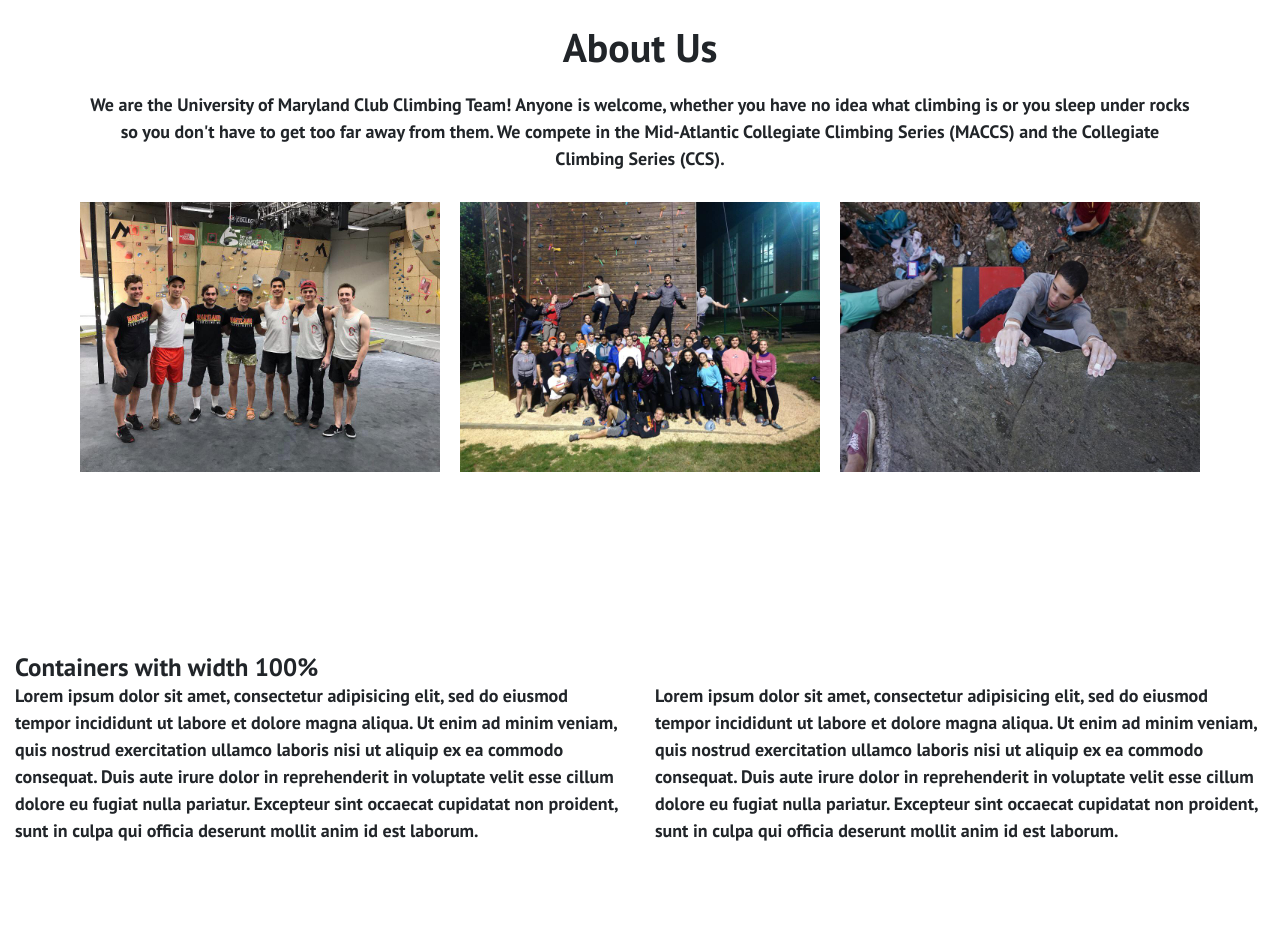
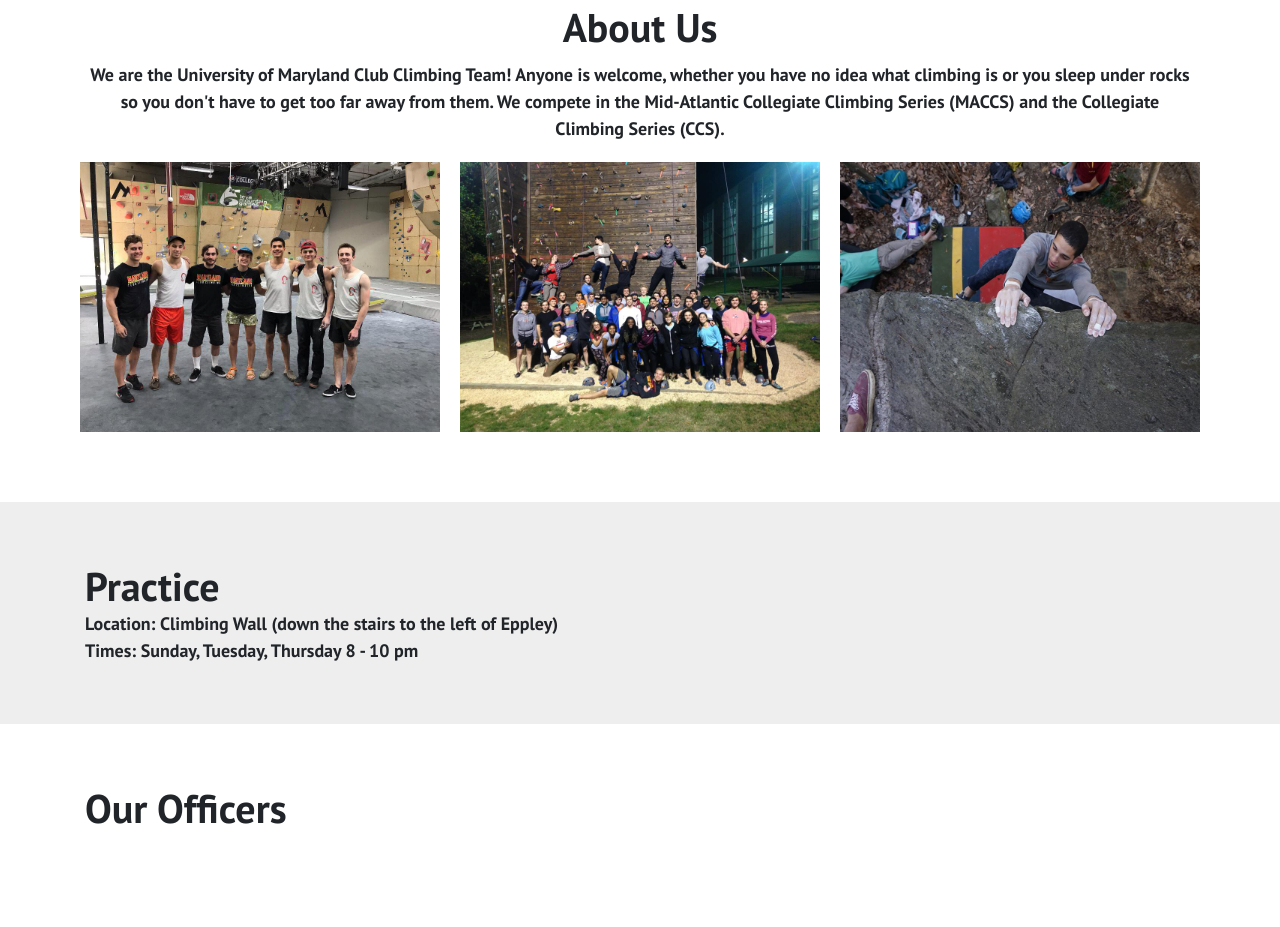
Before and after one commit to kfeng64/ARTT489Q-Project-3, a plain HTML site: page index.html in a window 1280 px wide. Shown: the part 867-1794 px from the top of the page. Drawn offline with nearby package versions, Linux system fonts and the light colour scheme.

Commit message:
transfer

```diff
--- a/index.html
+++ b/index.html
@@ -30,7 +30,7 @@
       <div class="container">
         <div class="row justify-content-center">
           <!-- <div class="col"> -->
-            <h1>About Us</h1>
+            <h2>About Us</h2>
           <!-- </div> -->
         </div>
 
@@ -47,45 +47,80 @@
         <div class='row'>
 
             <div class="responsive">
-                <div class="gallery">
+                <div class="pic">
                     <img src='climbingClub3.jpg' />
                 </div>
             </div>
 
             <div class="responsive">
-                <div class="gallery">
+                <div class="pic">
                     <img src='climbingClub1.jpg' />
                 </div>
             </div>
 
             <div class="responsive">
-                <div class="gallery">
+                <div class="pic">
                     <img src='climbingClub2.jpg' />
                 </div>
             </div>
 
         </div>
 
+      </div>
+    </section>
 
 
-        <!-- <div class="row">
-            <div class="pic">
-                <img src='climbingClub3.jpg' />
+    <section class='practice padded' >
+        <div class="container">
+
+            <div class="row">
+                <div class="col">
+                    <h2>Practice</h2>
                 </div>
-            <div class="pic">
-                <img src='climbingClub1.jpg' />
-            </div>
-            <div class="pic">
-                <img src='climbingClub2.jpg' />
+                <!-- <div class='col-4'>
+                    <h2>Links</h2>
+                </div> -->
             </div>
 
+            <div class="row">
+                <div class="col">
+                    <p><strong>Location: </strong>Climbing Wall (down the stairs to the left of Eppley)</p>
+
+                    <p>
+                        <strong>Times: </strong>Sunday, Tuesday, Thursday 8 - 10 pm
+                    </p>
+
+                </div>
+                <!-- <div class='col-4'>
+
                 </div> -->
+            </div>
+
+        </div>
+    </section>
+
+    <section class='officers padded' >
+        <div class="container">
+
+            <div class="row">
+                <div class="col">
+                    <h2>Our Officers</h2>
+                </div>
+
+            </div>
+
+            <div class="row">
+                <div class="col">
+
+                </div>
+
+            </div>
 
         </div>
     </section>
 
     <!-- fluid containers to span across the whole screen -->
-    <section class="content white padded">
+    <!-- <section class="content white padded">
       <div class="container-fluid">
         <div class="row">
           <div class="col">
@@ -104,7 +139,7 @@
         </div>
 
       </div>
-    </section>
+    </section> -->
 
     <section class="content black padded">
       <div class="container">
--- a/main.css
+++ b/main.css
@@ -15,8 +15,8 @@ h1, h2, h3, h4, h5, h6, p {
 }
 
 section.padded {
-    padding-top: 8rem;
-    padding-bottom: 8rem;
+    padding-top: 6rem;
+    padding-bottom: 6rem;
 }
 
 section.hero {
@@ -38,38 +38,34 @@ section.hero h1 {
     /* line-height: 6rem; */
 }
 
-section.hero h2 {
+section.practice {
+    background-color: #eee;
     /* color: white; */
-    padding-top: 2rem;
-    font-size: 2    rem;
-    /* font-weight: 500; */
 }
 
 section.about .container .row{
     padding-top: 1rem;
-    padding-bottom: 1rem;
+    /* padding-bottom: 1rem; */
     text-align: center;
 }
 
-section.about .container .row h1{
+h2 {
     font-size: 4rem;
 }
 
 section.about .container .row .responsive {
       padding: 0 1rem;
-      /* float: left; */
       width: 33.33%;
 }
 
-section.about .container .row .gallery img {
+section.about .container .row .pic img {
     width: 100%;
     height: auto;
     padding: 1rem 0;
 }
 
-@media only screen and (max-width: 700px) {
+@media only screen and (max-width: 800px) {
     section.about .container .row .responsive {
         width: 100%;
-        /* height: auto; */
     }
 }
```
Lines whose indentation alone changed are shown as unchanged.
